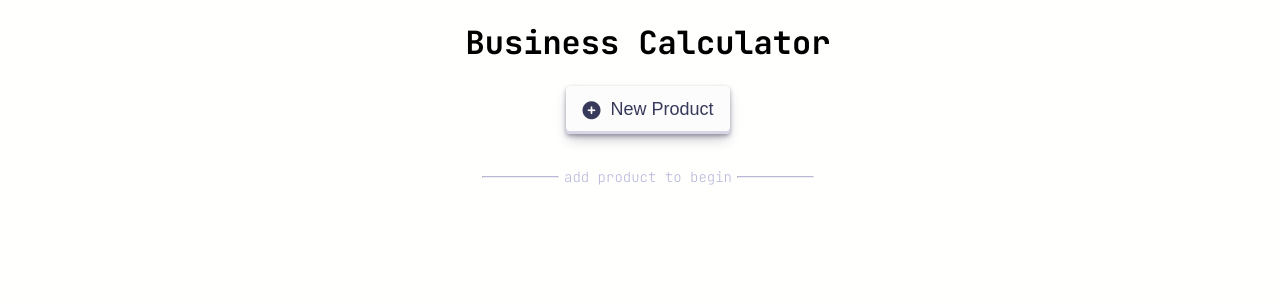
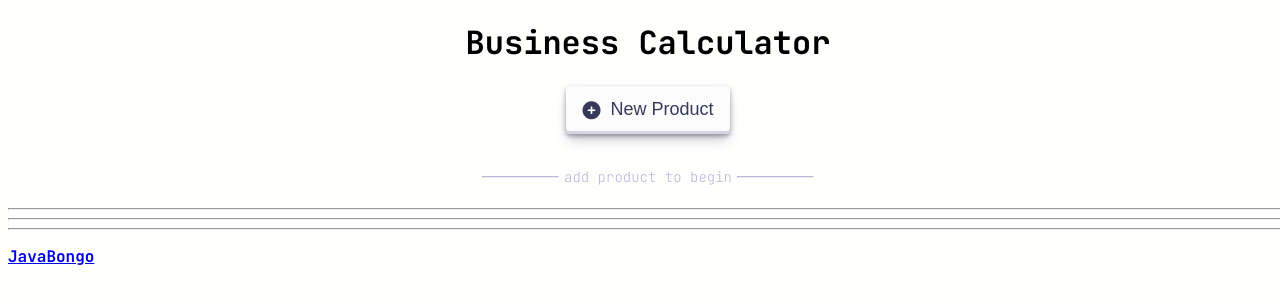
Before and after one commit to JavaBongo/business-calculator, a plain HTML site: page index.html in a window 1280 px wide. Drawn offline with nearby package versions, Linux system fonts and the light colour scheme.

Commit message:
added footer information

```diff
--- a/index.html
+++ b/index.html
@@ -3,15 +3,20 @@
 <head>
     <meta charset="UTF-8">
     <meta name="viewport" content="width=device-width, initial-scale=1.0">
+    <meta name="description" content="The Business Calculator - A site that helps in business calculations">
+    <meta name="keywords" content="business calculator">
+    <meta name="author" content="JavaBongo">
     <title>Business Calculator</title>
     <link rel="stylesheet" href="styles.css">
     <link rel="stylesheet" href="https://cdnjs.cloudflare.com/ajax/libs/font-awesome/6.0.0-beta3/css/all.min.css">
 </head>
 <body>
     <div id="app">
+        <header>
             <!-- Title Section -->
             <h1 id="title">{{sitename}}</h1>
-
+        </header>
+        <main>
             <!-- Product Section -->
             <section>
                 <button class="center" v-on:click="addProduct">
@@ -127,6 +132,15 @@
                     </div>
                 </transition>
             </section>
+        </main>
+        <footer>
+            <span>
+                <hr class="languages html" title="HTML">
+                <hr class="languages vuejs" title="Vue.js">
+                <hr class="languages css" title="CSS">
+            </span>
+            <a href="https://github.com/JavaBongo"><p><strong>JavaBongo</strong></p></a>
+        </footer>
     </div>
 
     <!-- Vue.js Library and App Script -->
```
Lines whose indentation alone changed are shown as unchanged.
